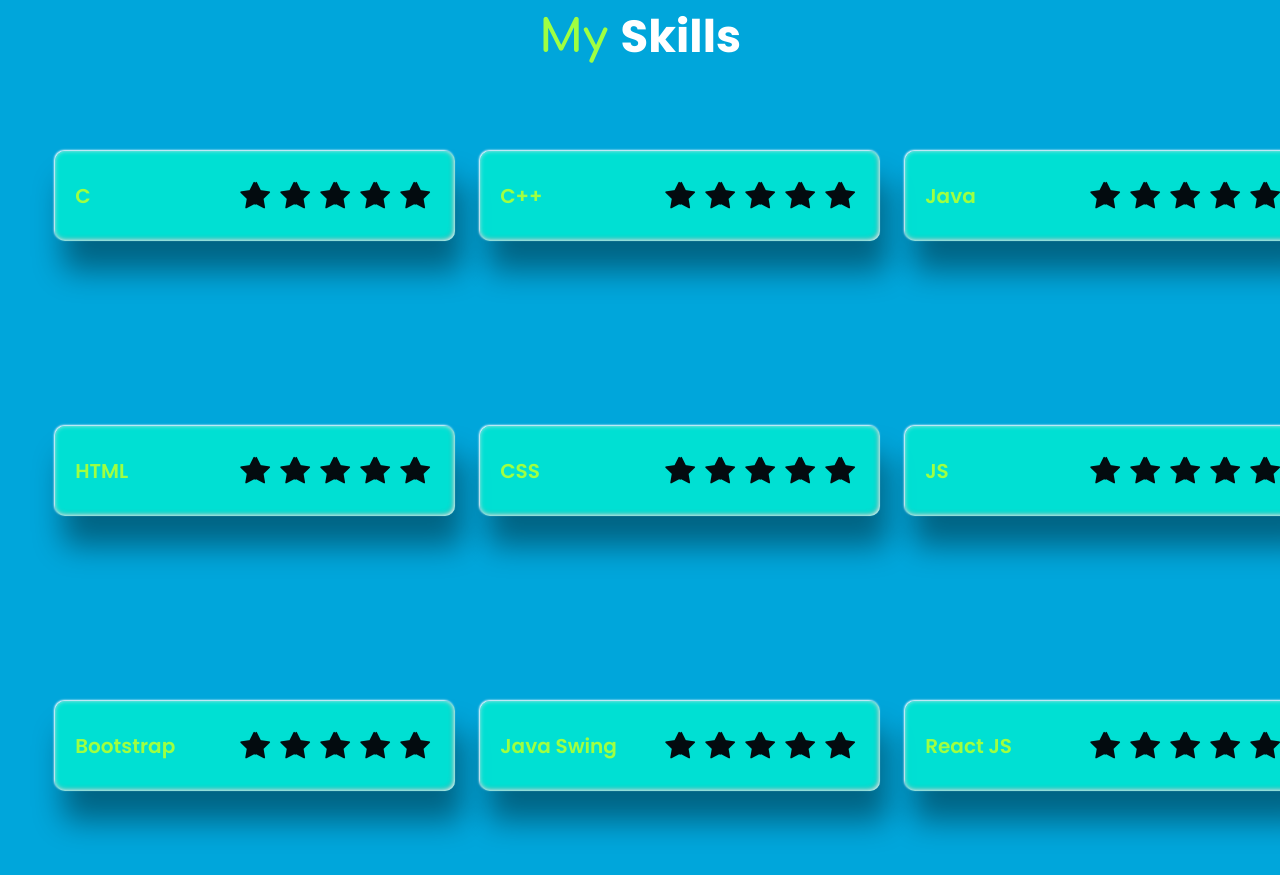
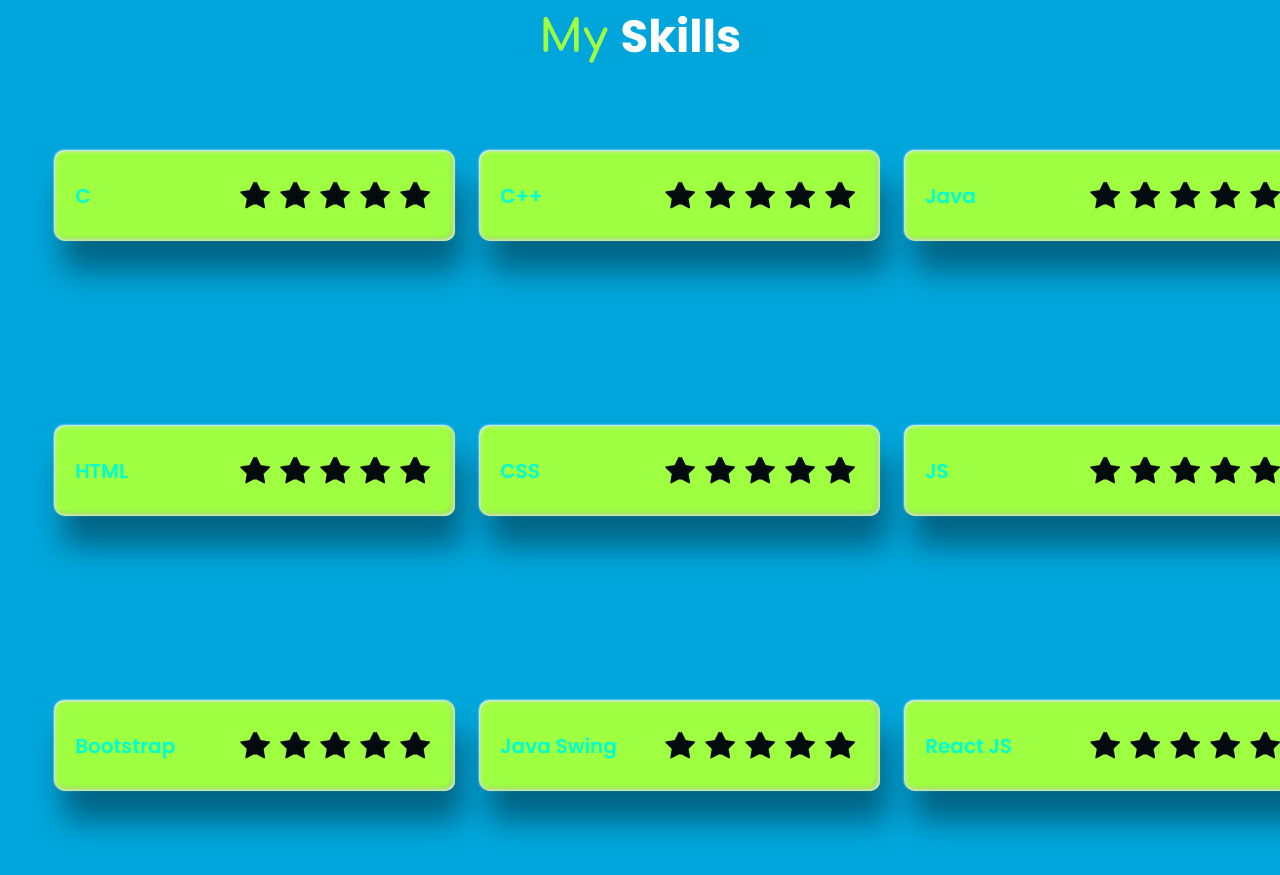
Before and after one commit to PushprajSChauhan/pscportfolio.github.io, a plain HTML site: page index.html in a window 1280 px wide. Shown: the part 1697-2572 px from the top of the page. Drawn offline with nearby package versions, Linux system fonts and the light colour scheme.

Commit message:
ig id correction and skills edit

```diff
--- a/css/style.css
+++ b/css/style.css
@@ -235,7 +235,8 @@ span {
 .skills-box {
   box-sizing: border-box;
   font-family: "Poppins", sans-serif;
-  background-color: rgba(0, 255, 208, 0.65);
+  background-color: var(--text-color);
+  color: rgb(0, 255, 208);
   position: relative;
   display: flex;
   align-items: center;
--- a/index.html
+++ b/index.html
@@ -66,7 +66,7 @@
           <a href="https://github.com/PushprajSChauhan"
             ><i class="bx bxl-github"></i
           ></a>
-          <a href="https://www.instagram.com/c__pushpraj_s_003/"
+          <a href="https://www.instagram.com/c__pushpraj_s/"
             ><i class="bx bxl-instagram"></i
           ></a>
         </div>
```
